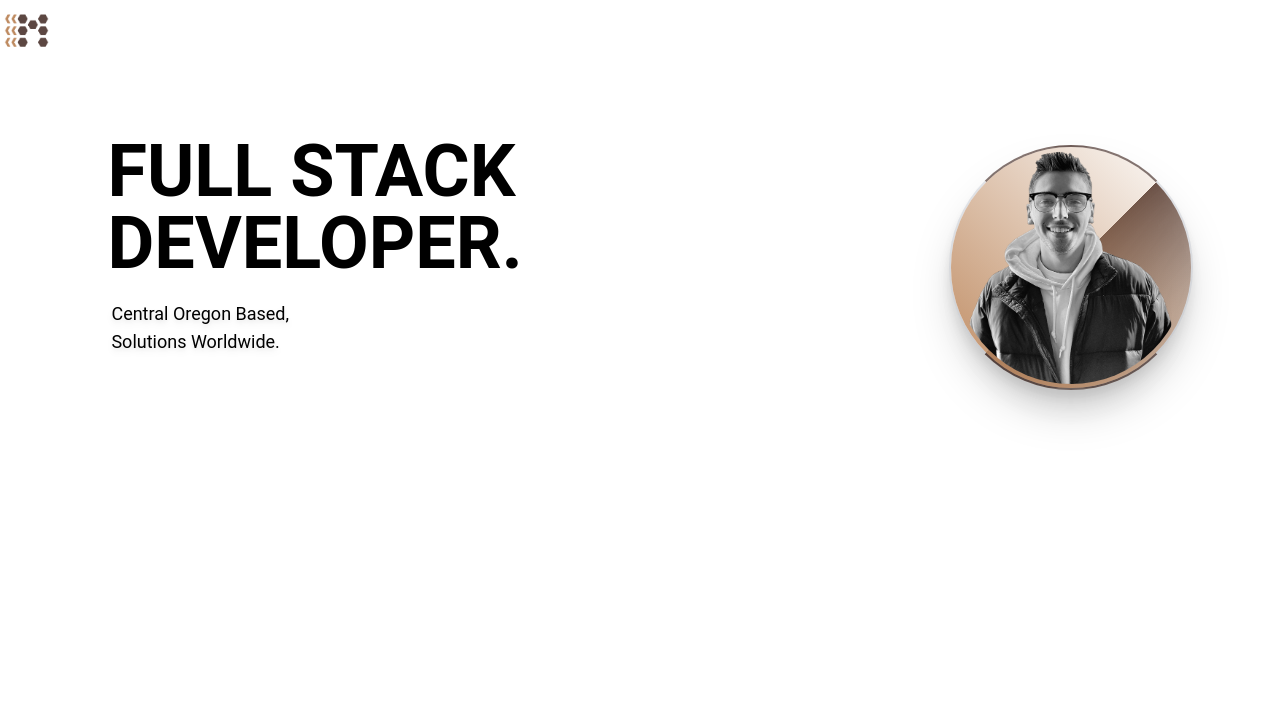
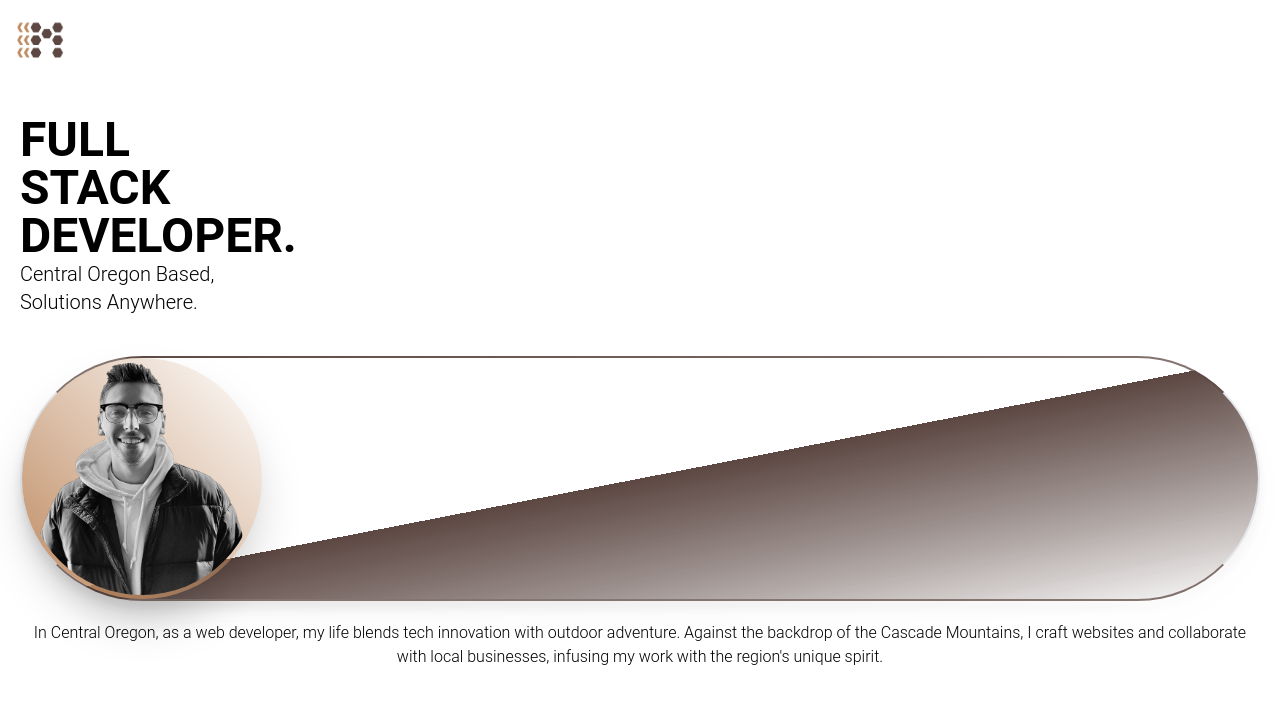
Before and after one commit to Morralytics/morralytics-portfolio, a Next.js app: page / in a window 1280 px wide. Shown: the top 704 px of the page. Built offline with nearby package versions, Linux system fonts and the light colour scheme.

Commit message:
Trying out new Dev Mode feature on Figma and imported the information given from my new design.

```diff
--- a/app/page.js
+++ b/app/page.js
@@ -2,24 +2,39 @@ import Image from "next/image";
 
 const page = () => {
   return (
-    <section className='w-full flex flex-wrap justify-center items-center mt-14 pl-5'>
-      <div className="flex flex-col">
-        <p className="text-7xl w-1/2 font-bold">FULL STACK DEVELOPER.</p>
-        <section className="text-lg w-1/2 font-normal drop-shadow-md mt-4 p-1">
-          <p>Central Oregon Based,</p>
-          <p>Solutions Worldwide.</p>
-        </section>
+    // <section className='w-full flex flex-wrap justify-center items-center mt-14 pl-5'>
+    //   <div className="flex flex-col">
+    //     <p className="text-7xl w-1/2 font-bold">FULL STACK DEVELOPER.</p>
+    //     <section className="text-lg w-1/2 font-normal drop-shadow-md mt-4 p-1">
+    //       <p>Central Oregon Based,</p>
+    //       <p>Solutions Worldwide.</p>
+    //     </section>
+    //   </div>
+    //   <div className="flex mt-10 bg-gradient-to-br from-white from-50% via-liver via-50% rounded-full drop-shadow-xl border-2 border-y-liver border-opacity-75">
+    //     <Image
+    //       src='/assets/images/Me_BW.png'
+    //       alt="Profile Picture"
+    //       width={240}
+    //       height={240}
+    //       className="rounded-full bg-gradient-to-tr from-persion-orange shadow-2xl p-1"
+    //     />
+    //   </div>
+    // </section>
+
+    <container>
+      <div className="w-full flex flex-col mt-14 px-5">
+        <div className="w-full text-black text-5xl font-bold">FULL <br />STACK<br />DEVELOPER.</div>
+        <div className="">
+          <p className="w-full text-black text-xl font-light">Central Oregon Based,</p>
+          <p className="w-full text-black text-xl font-light">Solutions Anywhere.</p>
+        </div>
+        <div className="flex mt-10 bg-gradient-to-br from-white from-50% via-liver via-50% rounded-full drop-shadow-xl border-2 border-y-liver border-opacity-75">
+          <Image width={240} height={240} className="rounded-full bg-gradient-to-tr from-persion-orange shadow-2xl p-1" src="/assets/images/Me_BW2.png" alt="Profile Picture" />
+        </div>
+        <div className="w-full py-5 text-center text-black text-base font-light">In Central Oregon, as a web developer, my life blends tech innovation with outdoor adventure. Against the backdrop of the Cascade Mountains, I craft websites and collaborate with local businesses, infusing my work with the region's unique spirit.</div>
+        <div className="w-10 h-10 left-[338px] top-[24px]" />
       </div>
-      <div className="flex mt-10 bg-gradient-to-br from-white from-50% via-liver via-50% rounded-full drop-shadow-xl border-2 border-y-liver border-opacity-75">
-        <Image
-          src='/assets/images/Me_BW.png'
-          alt="Profile Picture"
-          width={240}
-          height={240}
-          className="rounded-full bg-gradient-to-tr from-persion-orange shadow-2xl p-1"
-        />
-      </div>
-    </section>
+    </container>
   )
 }
 
--- a/components/Nav.jsx
+++ b/components/Nav.jsx
@@ -12,7 +12,7 @@ const Nav = () => {
   const [toggleDropdown, setToggleDropdown] = useState(false);
 
   return (
-    <nav className=" w-full mb-10 pt-3 pr-5 pl-1">
+    <nav className=" w-full mb-10 pt-5 px-4">
       <section className="flex justify-between">
         {/* Logo image that links back to the main page */}
         <Link href="/" className="flex items-end">
@@ -21,6 +21,7 @@ const Nav = () => {
             alt="Portfolio Logo"
             width={45}
             height={45}
+            className="w-12 h-10"
           />
         </Link>
 
```
Also changed, not shown: public/assets/images/Me_BW2.png (added).
